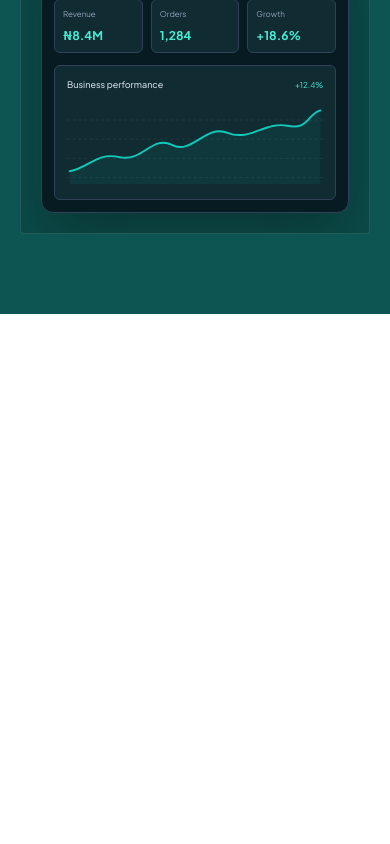
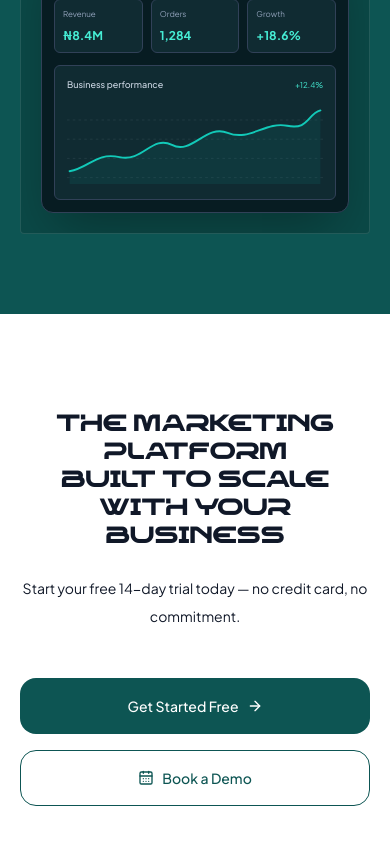
Before and after one commit to abcancode/moyem-marketing, a React (Vite) app: page / in a window 390 px wide. Shown: the part 4199-5043 px from the top of the page. Before the commit the page ends 4513 px from the top, so only its background shows below. Built offline with nearby package versions, Linux system fonts and the light colour scheme.

Commit message:
feat: add final call-to-action section

```diff
--- a/src/App.tsx
+++ b/src/App.tsx
@@ -2,6 +2,7 @@ import Header from "./components/navigation/Header";
 import Hero from "./components/hero/Hero";
 import Features from "./components/features/Features";
 import GettingStarted from "./components/getting-started/GettingStarted";
+import FinalCTA from "./components/final-cta/FinalCTA";
 
 function App() {
   return (
@@ -12,6 +13,7 @@ function App() {
         <Hero />
         <Features />
         <GettingStarted />
+        <FinalCTA />
       </main>
     </>
   );
--- /dev/null
+++ b/src/components/final-cta/FinalCTA.tsx
@@ -0,0 +1,42 @@
+import { ArrowRight, CalendarDays } from "lucide-react";
+
+export default function FinalCTA() {
+  return (
+    <section
+      id="final-cta"
+      className="bg-[var(--color-page)] px-5 py-24 text-center text-[var(--color-text)] transition-colors duration-300 sm:px-8 sm:py-28 lg:py-32"
+    >
+      <div className="mx-auto max-w-5xl">
+        <h2 className="mx-auto max-w-6xl font-heading text-[clamp(1.4rem,2.2vw,2.2rem)] font-bold uppercase leading-tight tracking-wide text-[var(--color-text)]">
+          The marketing platform
+          <br />
+          built to scale with your
+          <br />
+          business
+        </h2>
+
+        <p className="mx-auto mt-6 max-w-2xl text-sm leading-7 text-[var(--color-text)] sm:text-base">
+          Start your free 14-day trial today — no credit card, no commitment.
+        </p>
+
+        <div className="mt-12 flex flex-col items-center justify-center gap-4 sm:flex-row sm:gap-8">
+          <a
+            href="#waitlist"
+            className="inline-flex min-h-14 w-full items-center justify-center gap-2 rounded-2xl bg-[#0d5553] px-6 py-4 text-sm font-medium text-white transition-colors hover:bg-[#094543] focus:outline-none focus:ring-2 focus:ring-teal-500 focus:ring-offset-2 sm:w-auto"
+          >
+            Get Started Free
+            <ArrowRight size={16} aria-hidden="true" />
+          </a>
+
+          <a
+            href="#demo"
+            className="inline-flex min-h-14 w-full items-center justify-center gap-2 rounded-2xl border border-[#0d5553] bg-transparent px-6 py-4 text-sm font-medium text-[#0d5553] transition-colors hover:bg-[#0d5553]/5 focus:outline-none focus:ring-2 focus:ring-teal-500 focus:ring-offset-2 dark:border-teal-400 dark:text-teal-300 dark:hover:bg-teal-400/10 sm:w-auto"
+          >
+            <CalendarDays size={16} aria-hidden="true" />
+            Book a Demo
+          </a>
+        </div>
+      </div>
+    </section>
+  );
+}
```
